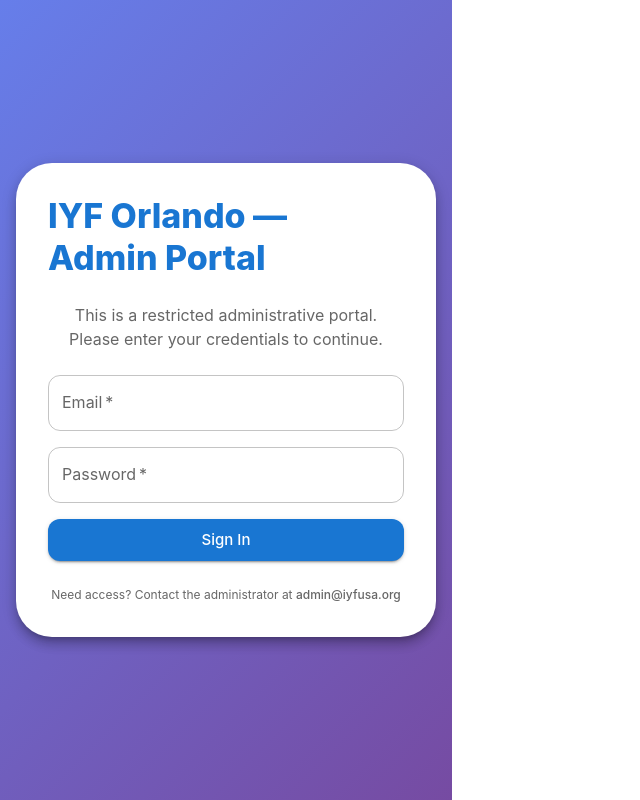
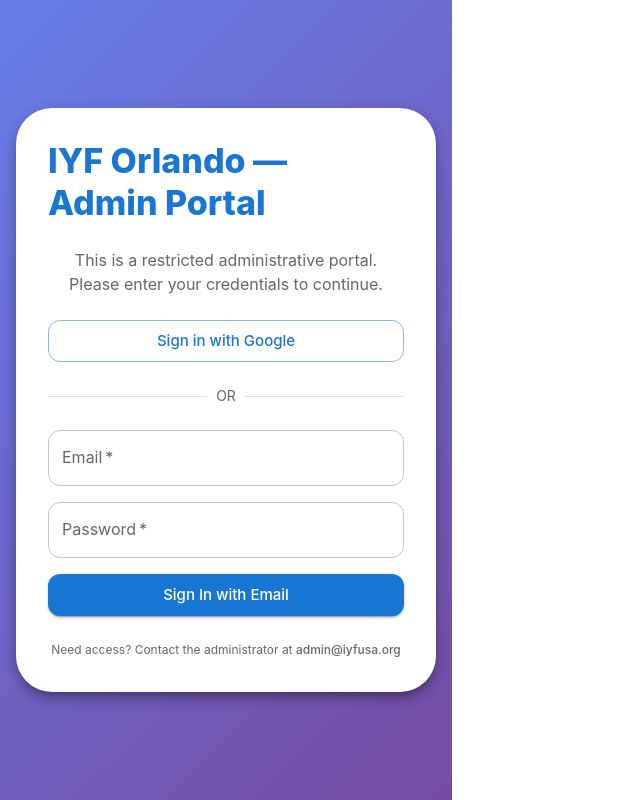
Before and after one commit to IYFOrlando/2025_IYF_Orlando_Admin, a React (Vite) app: page / in a window 1280 px wide. Shown: the whole page, without its empty margins (0-640 px from the left). Built offline with nearby package versions, Linux system fonts and the light colour scheme; no server answers.

Commit message:
Add Google authentication and read-only access for Gmail users, set orlando@iyfusa.org as main admin

```diff
--- a/src/app/layout/auth/AuthGate.tsx
+++ b/src/app/layout/auth/AuthGate.tsx
@@ -69,11 +69,11 @@
 
   if (!user) return <PublicAccessPage />
 
-  // UI allowlist (real security is in Firestore rules)
-  const allowed =
-    ADMIN_EMAILS.length === 0 || ADMIN_EMAILS.includes(user.email || '')
+  // Check if user is admin or has Gmail access
+  const isAdmin = ADMIN_EMAILS.includes(user.email || '')
+  const hasGmailAccess = user.email?.endsWith('@gmail.com') || false
 
-  if (!allowed) {
+  if (!isAdmin && !hasGmailAccess) {
     return (
       <Stack
         sx={{ minHeight: '70vh', alignItems: 'center', justifyContent: 'center', p: 3 }}
@@ -81,7 +81,7 @@
       >
         <Typography variant="h6">Not authorized</Typography>
         <Typography variant="body2" color="text.secondary">
-          This account ({user.email}) is not on the admin list.
+          This account ({user.email}) is not authorized. Only Gmail accounts are allowed for read-only access.
         </Typography>
         <Button onClick={() => signOut(getAuth())} variant="contained">
           Sign out
@@ -90,5 +90,13 @@
     )
   }
 
-  return <>{children}</>
+  // Pass admin status to children
+  const childrenWithProps = React.Children.map(children, child => {
+    if (React.isValidElement(child)) {
+      return React.cloneElement(child, { isAdmin } as any)
+    }
+    return child
+  })
+
+  return <>{childrenWithProps}</>
 }
--- a/src/app/layout/auth/PublicAccessPage.tsx
+++ b/src/app/layout/auth/PublicAccessPage.tsx
@@ -1,6 +1,6 @@
-import { Box, Paper, Typography, Button, Stack, TextField, Alert } from '@mui/material'
+import { Box, Paper, Typography, Button, Stack, TextField, Alert, Divider } from '@mui/material'
 import { useState } from 'react'
-import { getAuth, signInWithEmailAndPassword } from 'firebase/auth'
+import { getAuth, signInWithEmailAndPassword, signInWithPopup, GoogleAuthProvider } from 'firebase/auth'
 import { Alert as SAlert } from '../../../lib/alerts'
 
 export default function PublicAccessPage() {
@@ -9,7 +9,7 @@
   const [loading, setLoading] = useState(false)
   const [error, setError] = useState('')
 
-  const handleLogin = async (e: React.FormEvent) => {
+  const handleEmailLogin = async (e: React.FormEvent) => {
     e.preventDefault()
     setLoading(true)
     setError('')
@@ -22,6 +22,26 @@
       SAlert.fire({
         title: 'Access Denied',
         text: 'Invalid credentials. Please contact the administrator for access.',
+        icon: 'error'
+      })
+    } finally {
+      setLoading(false)
+    }
+  }
+
+  const handleGoogleLogin = async () => {
+    setLoading(true)
+    setError('')
+
+    try {
+      const auth = getAuth()
+      const provider = new GoogleAuthProvider()
+      await signInWithPopup(auth, provider)
+    } catch (e: any) {
+      setError(e?.message || 'Google login failed.')
+      SAlert.fire({
+        title: 'Login Failed',
+        text: 'Google authentication failed. Please try again.',
         icon: 'error'
       })
     } finally {
@@ -53,7 +73,26 @@
             </Alert>
           )}
 
-          <Box component="form" onSubmit={handleLogin} sx={{ width: '100%' }}>
+          {/* Google Login */}
+          <Button
+            variant="outlined"
+            size="large"
+            onClick={handleGoogleLogin}
+            disabled={loading}
+            fullWidth
+            sx={{ mb: 2 }}
+          >
+            {loading ? 'Signing in...' : 'Sign in with Google'}
+          </Button>
+
+          <Divider sx={{ width: '100%' }}>
+            <Typography variant="body2" color="textSecondary">
+              OR
+            </Typography>
+          </Divider>
+
+          {/* Email/Password Login */}
+          <Box component="form" onSubmit={handleEmailLogin} sx={{ width: '100%' }}>
             <Stack spacing={2}>
               <TextField
                 label="Email"
@@ -82,7 +121,7 @@
                 disabled={loading}
                 sx={{ mt: 2 }}
               >
-                {loading ? 'Signing in...' : 'Sign In'}
+                {loading ? 'Signing in...' : 'Sign In with Email'}
               </Button>
             </Stack>
           </Box>
--- a/src/features/registrations/pages/RegistrationsList.tsx
+++ b/src/features/registrations/pages/RegistrationsList.tsx
@@ -18,9 +18,6 @@
 import type { Registration } from '../types'
 import { usd } from '../../../lib/query'
 import { Alert as SAlert, confirmDelete, notifyError, notifySuccess } from '../../../lib/alerts'
-
-/** Admin allowlist (keep consistent with Firestore rules) */
-const ADMIN_EMAILS = ['jodlouis.dev@gmail.com', 'orlando@iyfusa.org', 'admin@iyfusa.org']
 
 /** Live billing aggregation per student (for Payment status chip) */
 type BillingAgg = { total:number; paid:number; balance:number; status:'unpaid'|'partial'|'paid' }
@@ -72,11 +69,10 @@
 }
 
 /** ---------- Page ---------- */
-export default function RegistrationsList() {
-  // Admin vs viewer
+export default function RegistrationsList({ isAdmin = false }: { isAdmin?: boolean }) {
+  // Get user email for display purposes
   const [userEmail, setUserEmail] = React.useState<string | null>(auth.currentUser?.email || null)
   React.useEffect(() => onAuthStateChanged(auth, u => setUserEmail(u?.email || null)), [])
-  const isAdmin = !!(userEmail && ADMIN_EMAILS.includes(userEmail))
 
   const { data, loading, error } = useRegistrations()
   const rows = data ?? []
```
Also changed, not shown: 1 other file (tests, documents, lock files or other folders).
